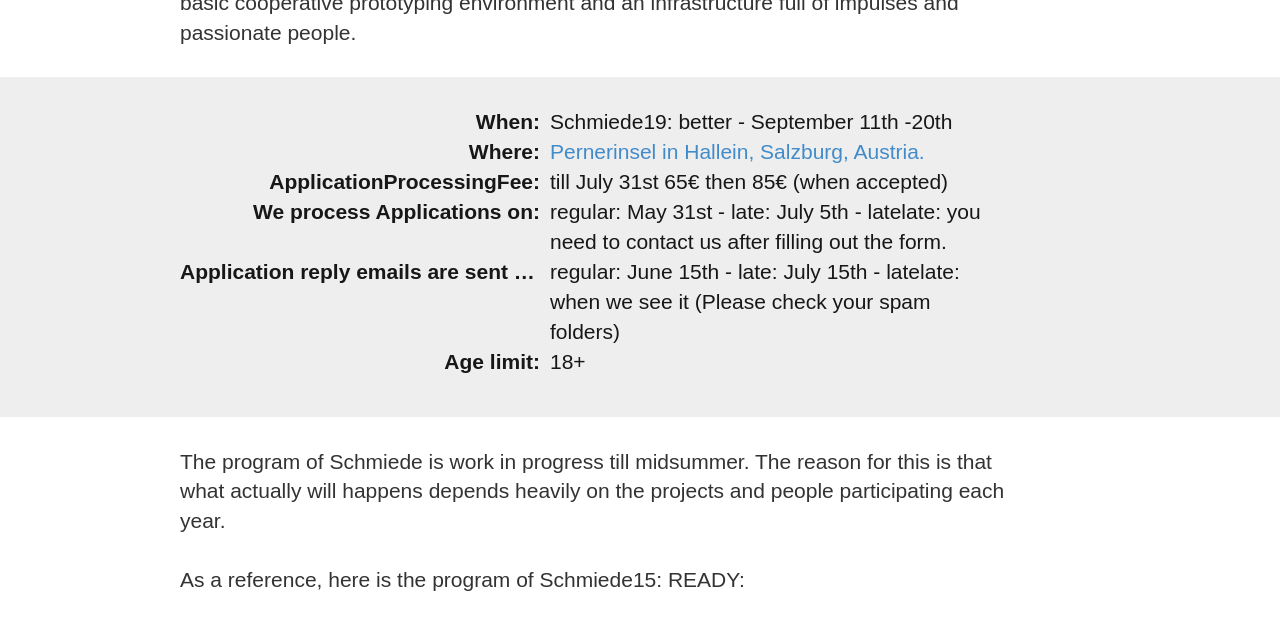
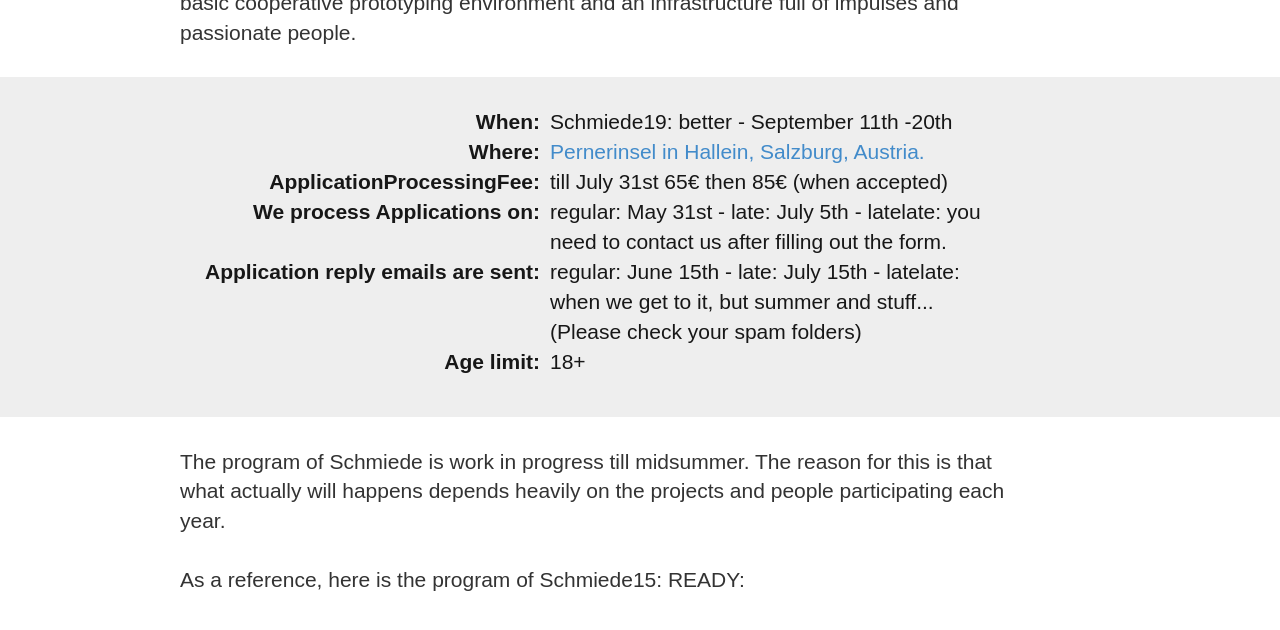
Before and after one commit to philippWassibauer/schmiede_web, a Jekyll site: the page built from apply/index.html, in a window 1280 px wide and 900 px high, scrolled down 750 px. Shown: the top 630 px of the window. Built offline with Jekyll 4.4.1, drawn with Linux system fonts in a browser that asks for light colours.

Commit message:
Update index.html

```diff
--- a/apply/index.html
+++ b/apply/index.html
@@ -37,8 +37,8 @@
             <dd>till July 31st 65€ then 85€     (when accepted)</dd>
             <dt>We process Applications on:</dt>
             <dd> regular: May 31st - late: July 5th - latelate: you need to contact us after filling out the form.</dd>
-            <dt>Application reply emails are sent on:</dt>
-            <dd>regular: June 15th - late: July 15th - latelate: when we see it (Please check your spam folders)</dd>
+            <dt>Application reply emails are sent:</dt>
+            <dd>regular: June 15th - late: July 15th - latelate: when we get to it, but summer and stuff...  (Please check your spam folders)</dd>
             <dt>Age limit:</dt>
             <dd>18+</dd>
           </dl>
```
